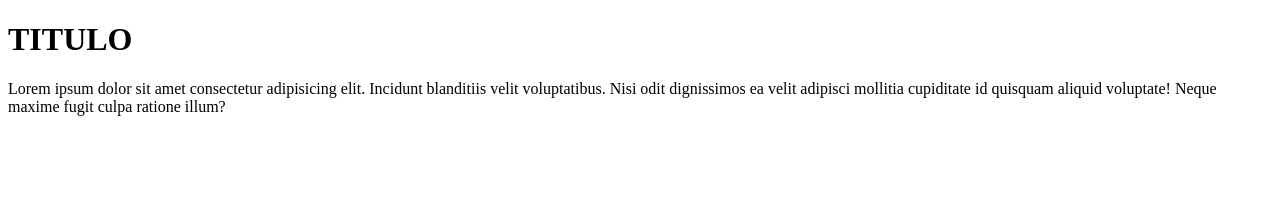
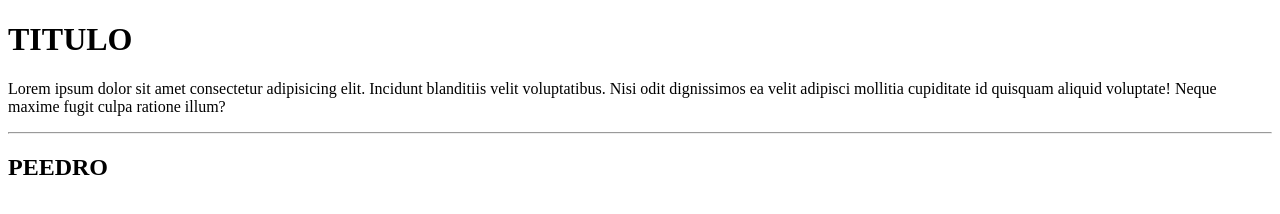
Before and after one commit to pvanzella7/profcode, a plain HTML site: page index.html in a window 1280 px wide. Drawn offline with Linux system fonts and the light colour scheme.

Commit message:
Update index.html

```diff
--- a/index.html
+++ b/index.html
@@ -11,5 +11,7 @@
     <P>
         Lorem ipsum dolor sit amet consectetur adipisicing elit. Incidunt blanditiis velit voluptatibus. Nisi odit dignissimos ea velit adipisci mollitia cupiditate id quisquam aliquid voluptate! Neque maxime fugit culpa ratione illum?
     </P>
+    <hr>
+    <h2>PEEDRO</h2>
 </body>
 </html>
```
